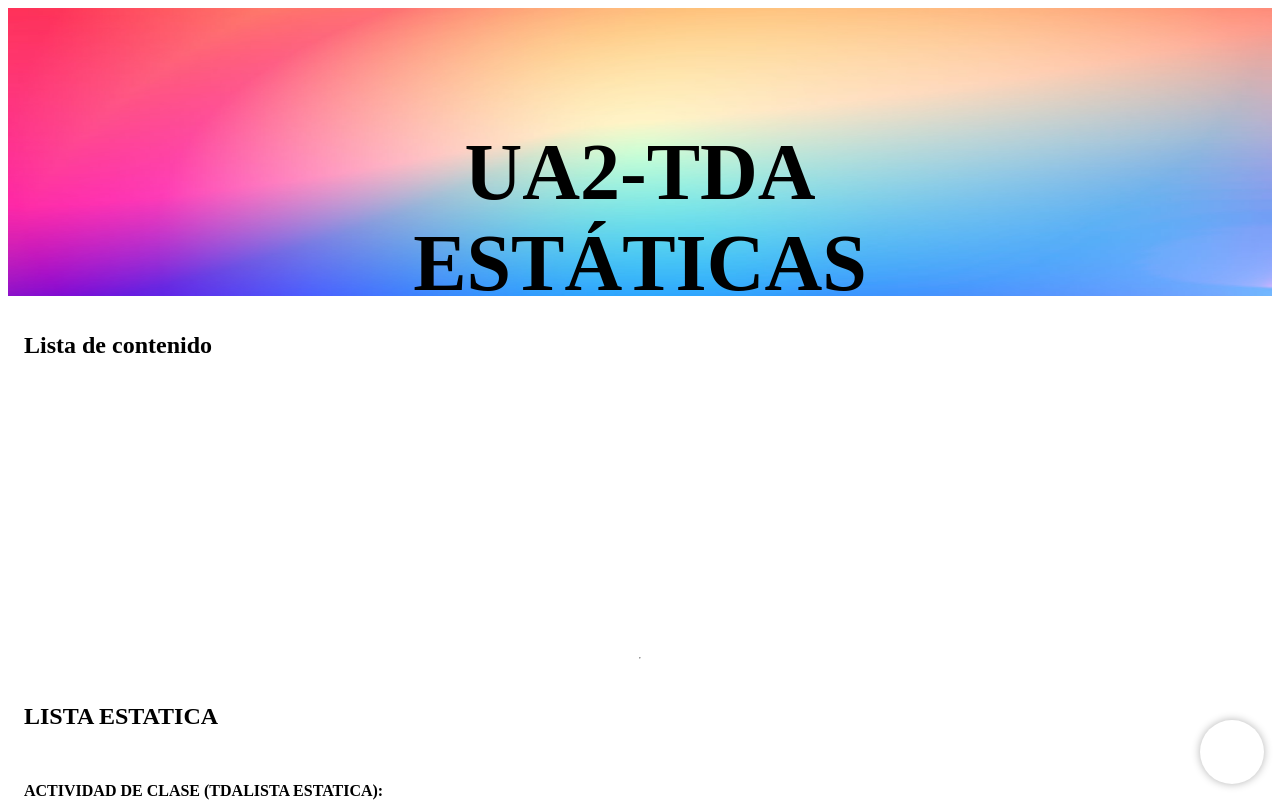
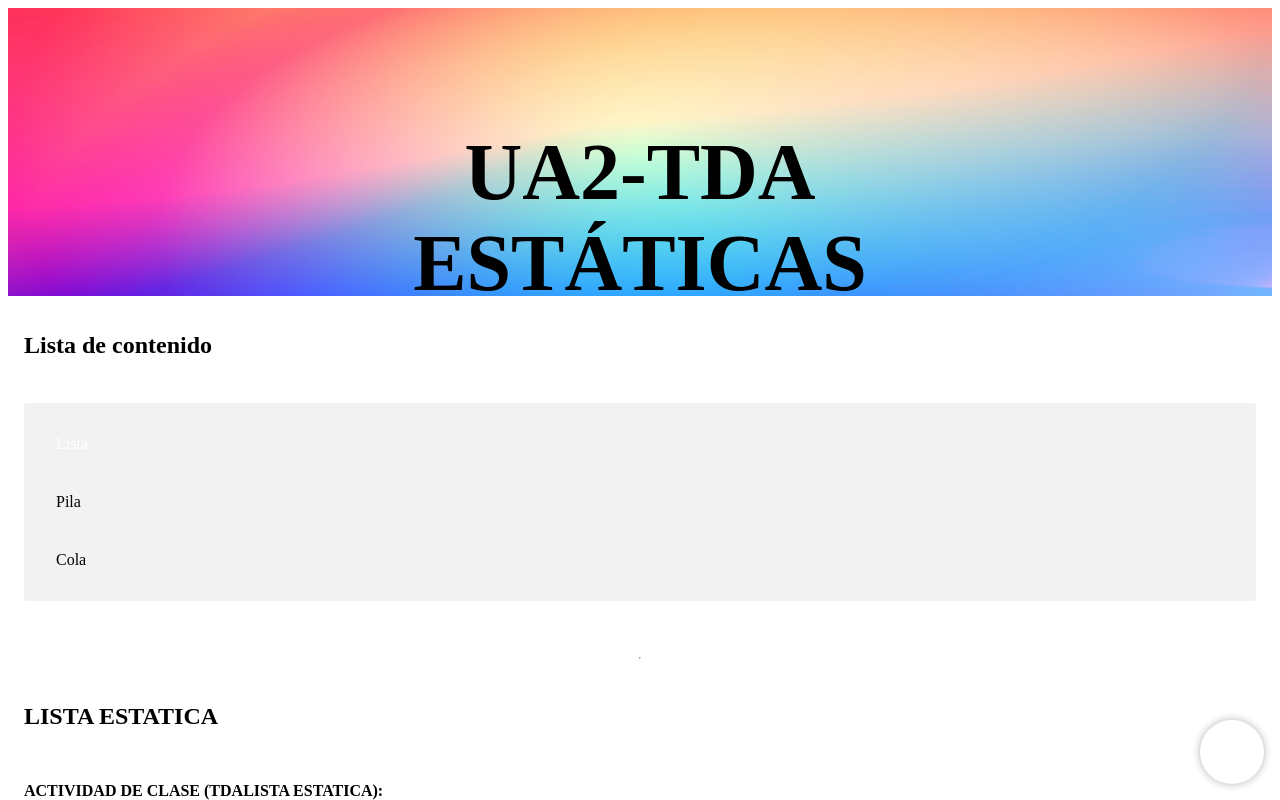
Before and after one commit to Jorgemacias-12/Estructuras-de-datos, a Next.js app: page /Estructura-de-datos/producto-2 in a window 1280 px wide. In both pictures the pointer is over the item "Lista". Shown: the top 800 px of the page. Built offline with nearby package versions, Linux system fonts and the light colour scheme; no server answers.

Commit message:
Add: mejora visual al componente contentList
	Mejore el aspecto visual del componente, elementos
	y el contenedor padre.

```diff
--- a/styles/ContentList.module.css
+++ b/styles/ContentList.module.css
@@ -1,5 +1,4 @@
 .container {
-  /* border: .1rem solid #ccc; */
   display: flex;
   flex-direction: column;
   justify-content: center;
@@ -14,16 +13,41 @@
   flex-direction: column;
   gap: .5rem;
   padding: 1rem;
+  background-color: #f2f2f2;
 }
 
 .listItem {
+  padding: 1rem;
   list-style-type: none;
+}
+
+.listItem:not(:empty):hover {
+  cursor: pointer;
   background-color: var(--list-indicator-bg);
-  padding: 1rem;
+}
+
+/* .listItem:hover {
+  cursor: pointer;
+  background-color: var(--list-indicator-bg);
+} */
+
+
+
+/* .listItem:hover > .listLink:not() */
+
+/* .listItem:hover > .listLink:not(:empty) {
+  color: white;
+}
+ */
+
+
+
+.listItem:hover>.listLink {
+  color: white;
 }
 
 .listLink {
-  color: white;
+  color: black;
   text-decoration: none;
 }
 
```
